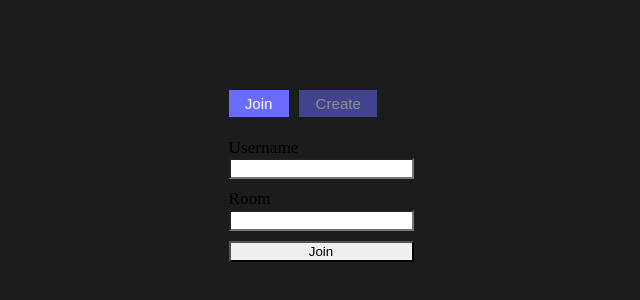
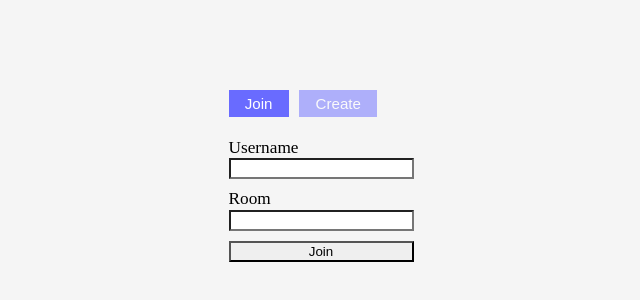
Before and after one commit to NeoxAzrot/dice-game, a Nuxt app in the folder front/: page / in a window 1280 px wide. Shown: the part 224-524 px from the top of the page, without its empty margins (319-959 px from the left). Built offline with nearby package versions, Linux system fonts and the light colour scheme.

Commit message:
added new route

```diff
--- /dev/null
+++ b/front/pages/[room].vue
@@ -0,0 +1,6 @@
+<template>
+  <div>
+    <h1>Room : {{ useRoute().params.room  }}</h1>
+    <RoomViewer />
+  </div>
+</template>
--- a/front/app.vue
+++ b/front/pages/index.vue
@@ -17,6 +17,6 @@
   align-items: center;
   height: 100vh;
   width: 100vw;
-  background-color: var(--color--body);
+  background-color: #f5f5f5;
 }
 </style>
```
